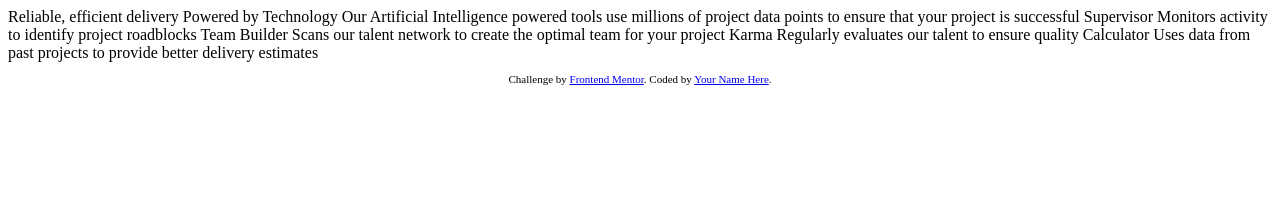
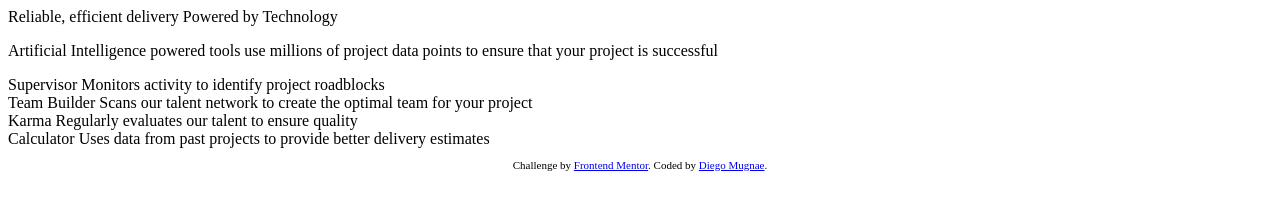
Before and after one commit to dmug1/FM_4cardsction, a plain HTML site: page index.html in a window 1280 px wide. Drawn offline with Linux system fonts and the light colour scheme.

Commit message:
Create HTML tags
set the skelleton of the project

```diff
--- a/index.html
+++ b/index.html
@@ -15,29 +15,44 @@
 </head>
 <body>
 
+  <div class = 'container'>
+    <header>
       Reliable, efficient delivery
       Powered by Technology
 
-  Our Artificial Intelligence powered tools use millions of project data points
+      <p>
+        Artificial Intelligence powered tools use millions of project data points
         to ensure that your project is successful
+      </p>
+    </header>
 
+    <div class="card" id="supervisor">
       Supervisor
       Monitors activity to identify project roadblocks
+    </div>
 
+    <div class="card" id="teamBuilder">
       Team Builder
       Scans our talent network to create the optimal team for your project
+    </div>
 
+    <div class="card" id="karma">
       Karma
       Regularly evaluates our talent to ensure quality
+    </div>
 
+    <div class="card" id="calculator">
       Calculator
       Uses data from past projects to provide better delivery estimates
+    </div>
 
+
+</div>
 
   <footer>
     <p class="attribution">
       Challenge by <a href="https://www.frontendmentor.io?ref=challenge" target="_blank">Frontend Mentor</a>.
-      Coded by <a href="#">Your Name Here</a>.
+      Coded by <a href="#">Diego Mugnae</a>.
     </p>
   </footer>
 </body>
--- a/style.css
+++ b/style.css
@@ -1,2 +1,10 @@
 .attribution { font-size: 11px; text-align: center; }
 a .attribution { color: hsl(228, 45%, 44%); }
+
+.container {
+
+}
+
+.card {
+
+}
```
Lines whose indentation alone changed are shown as unchanged.
